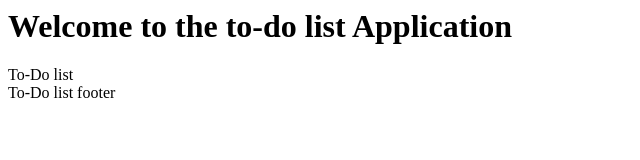
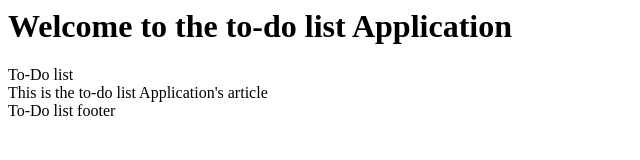
Before and after one commit to gunjads7245/todo_fall2017, a plain HTML site: page todo_2017Fall/index.html in a window 1280 px wide. Shown: the whole page, without its empty margins (0-640 px from the left). Drawn offline with Linux system fonts and the light colour scheme.

Commit message:
article element

```diff
--- a/todo_2017Fall/index.html
+++ b/todo_2017Fall/index.html
@@ -4,7 +4,7 @@
 	<h1> Welcome to the to-do list Application</h1>
 	<header>To-Do list</header>
 	<main>
-
+	  <article>This is the to-do list Application's article</article>
 	</main>
 	<footer>To-Do list footer</footer>
 </body>
```
